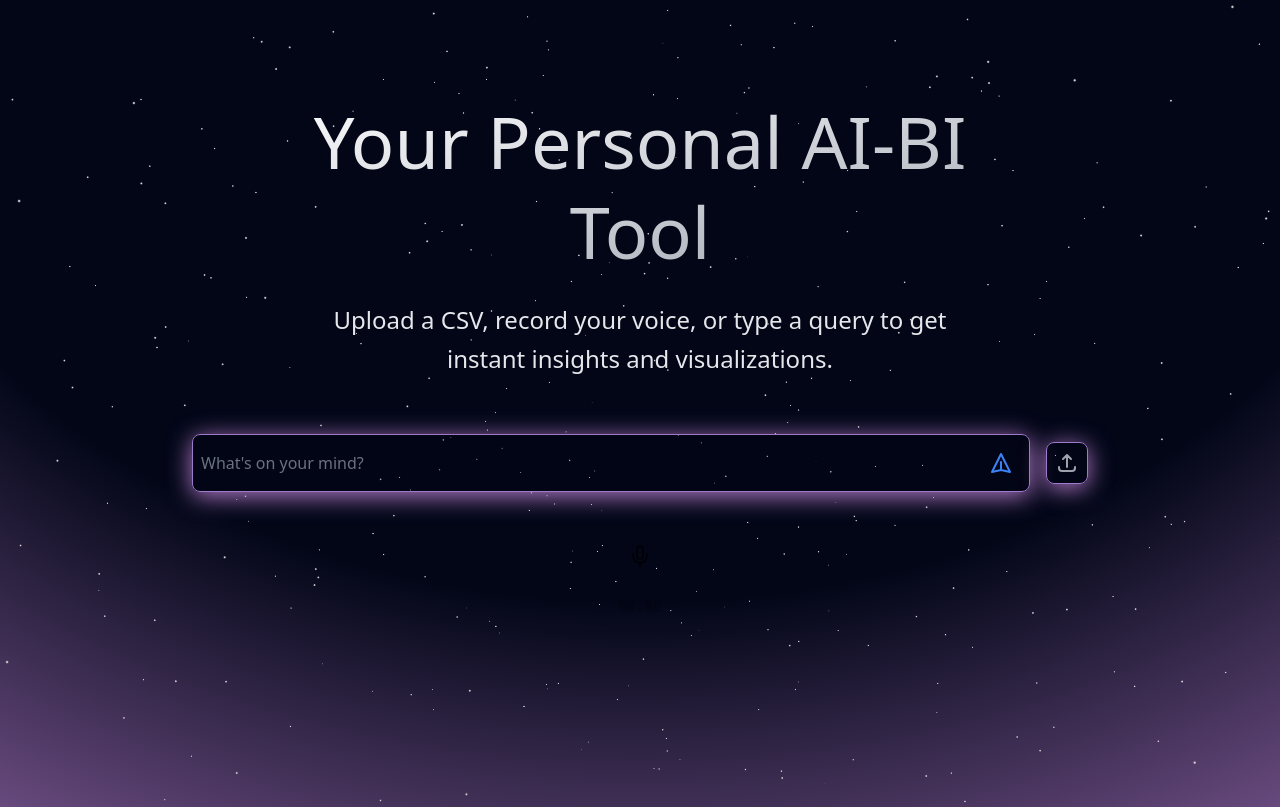
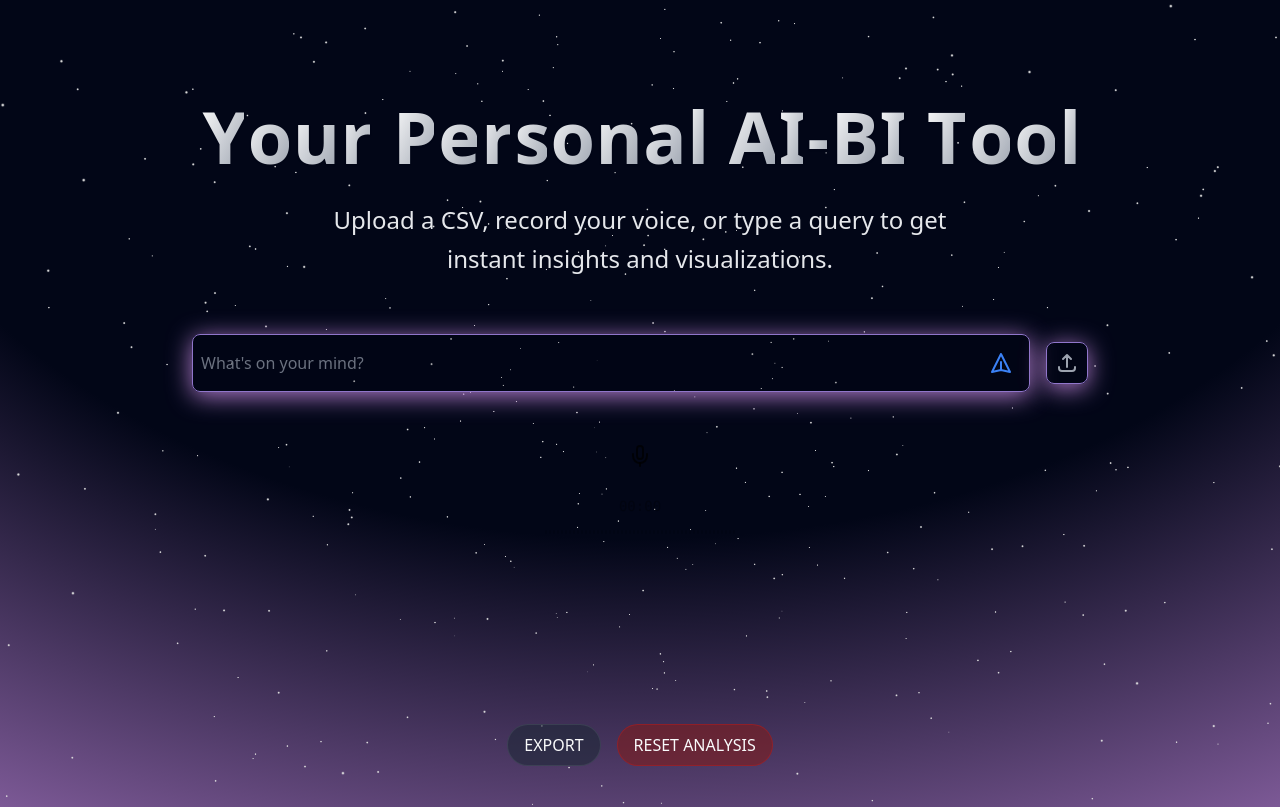
Before and after one commit to sachinjain3677/ai-analytics-ui, a React (Create React App) app: page / in a window 1280 px wide. Shown: the top 807 px of the page. Built offline with nearby package versions, Linux system fonts and the light colour scheme.

Commit message:
Add gradual spacing to the heading

```diff
--- /dev/null
+++ b/src/components/ui/gradual-spacing.js
@@ -0,0 +1,37 @@
+"use client";
+
+import { AnimatePresence, motion } from "framer-motion";
+import { cn } from "../../lib/utils";
+
+function GradualSpacing({
+  text,
+  duration = 0.5,
+  delayMultiple = 0.04,
+  framerProps = {
+    hidden: { opacity: 0, x: -20 },
+    visible: { opacity: 1, x: 0 },
+  },
+  className,
+}) {
+  return (
+    <div className="flex justify-center space-x-1">
+      <AnimatePresence>
+        {text.split("").map((char, i) => (
+          <motion.h1
+            key={i}
+            initial="hidden"
+            animate="visible"
+            exit="hidden"
+            variants={framerProps}
+            transition={{ duration, delay: i * delayMultiple }}
+            className={cn("drop-shadow-sm ", className)}
+          >
+            {char === " " ? <span>&nbsp;</span> : char}
+          </motion.h1>
+        ))}
+      </AnimatePresence>
+    </div>
+  );
+}
+
+export { GradualSpacing };
--- a/src/pages/Home.js
+++ b/src/pages/Home.js
@@ -14,6 +14,7 @@ import ChatBox from '../components/ChatBox';
 import UploadButton from '../components/UploadButton';
 import ResultCarousel from '../components/ResultCarousel';
 import { AIVoiceInput } from '../components/ui/ai-voice-input';
+import { GradualSpacing } from '../components/ui/gradual-spacing';
 import AttachmentPill from '../components/AttachmentPill';
 
 const COLORS_TOP = ["#13FFAA", "#1E67C6", "#CE84CF", "#DD335C"];
@@ -136,9 +137,10 @@ const Home = () => {
       className="relative grid min-h-screen place-content-center overflow-hidden bg-gray-950 px-4 py-24 text-gray-200"
     >
       <div className="relative z-10 flex flex-col items-center w-full mx-auto px-4 sm:px-6 lg:px-8 min-w-[1300px]">
-        <h1 className="max-w-3xl bg-gradient-to-br from-white to-gray-400 bg-clip-text text-center text-3xl font-medium leading-tight text-transparent sm:text-5xl sm:leading-tight md:text-7xl md:leading-tight">
-          Your Personal AI-BI Tool
-        </h1>
+        <GradualSpacing
+          className="font-display bg-gradient-to-br from-white to-gray-400 bg-clip-text text-center text-3xl font-bold tracking-tighter text-transparent sm:text-5xl md:text-7xl md:leading-[5rem]"
+          text="Your Personal AI-BI Tool"
+        />
         <p className="my-6 max-w-2xl text-center text-lg font-medium leading-relaxed md:text-xl md:leading-relaxed lg:text-2xl lg:leading-relaxed text-gray-200">
           Upload a CSV, record your voice, or type a query to get instant insights and visualizations.
         </p>
```
